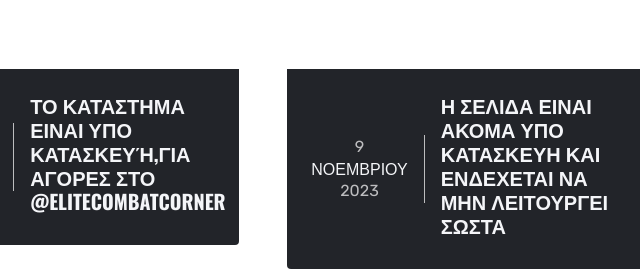
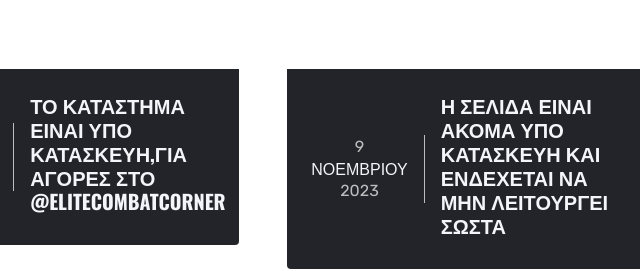
Before and after one commit to elitecombat/elitecombat.github.io, a plain HTML site: page index.html in a window 1280 px wide. Shown: the part 5633-5904 px from the top of the page, 582-1222 px from the left. Drawn offline with nearby package versions, Linux system fonts and the light colour scheme.

Commit message:
Update index.html

```diff
--- a/index.html
+++ b/index.html
@@ -850,7 +850,7 @@
                             <h6 class="text-light text-uppercase mb-0">Ιανουαριου</h6>
                             <span>2024</span>
                         </div>
-                        <a class="h5 text-uppercase text-light" href="https://www.instagram.com/elitecombatcorner">Το καταστημα ειναι υπο κατασκευή,Για αγορες στο @elitecombatcorner</h4></a>
+                        <a class="h5 text-uppercase text-light" href="https://www.instagram.com/elitecombatcorner">Το καταστημα ειναι υπο κατασκευη,Για αγορες στο @elitecombatcorner</h4></a>
                     </div>
                 </div>
             </div>
```
